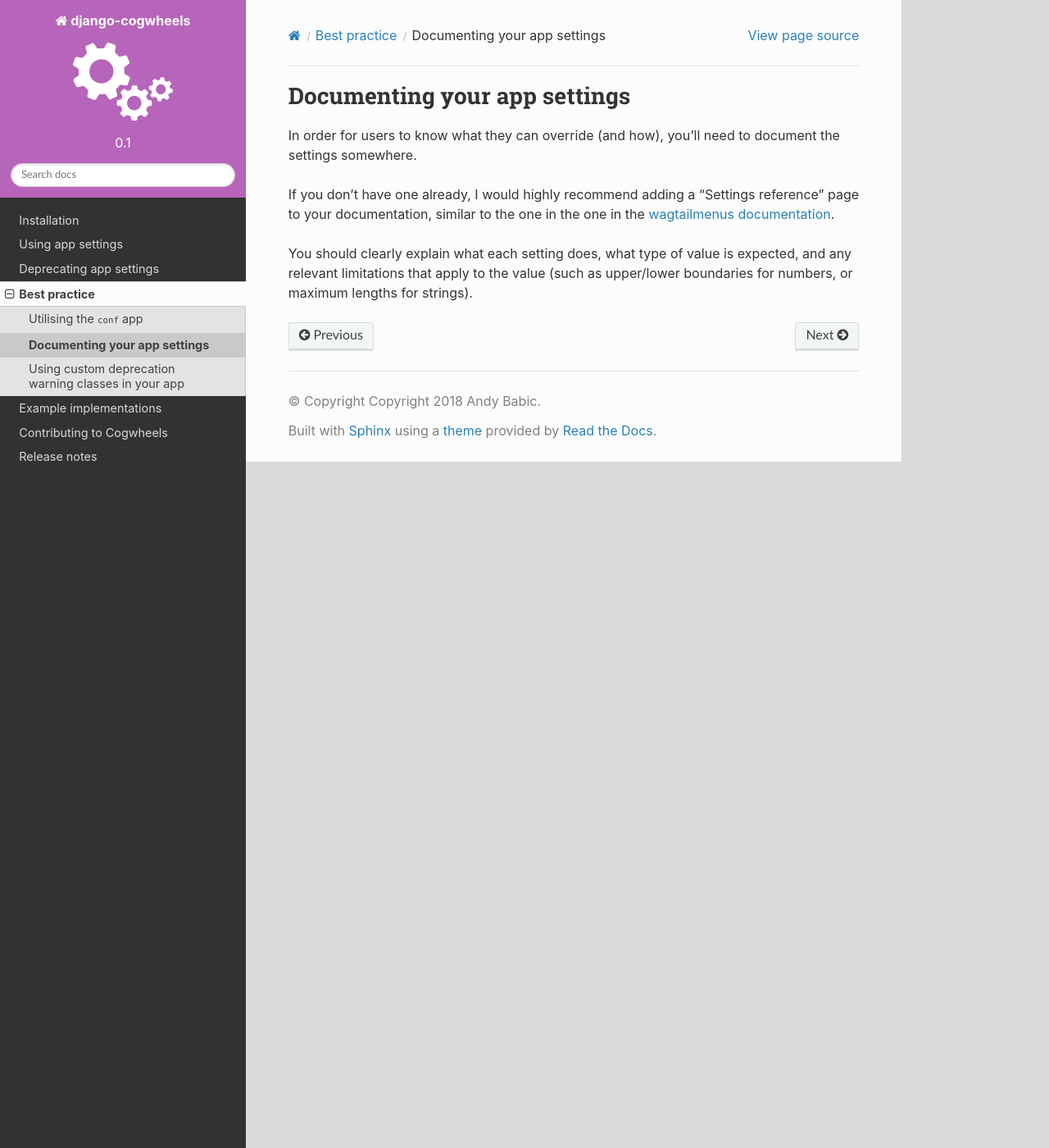
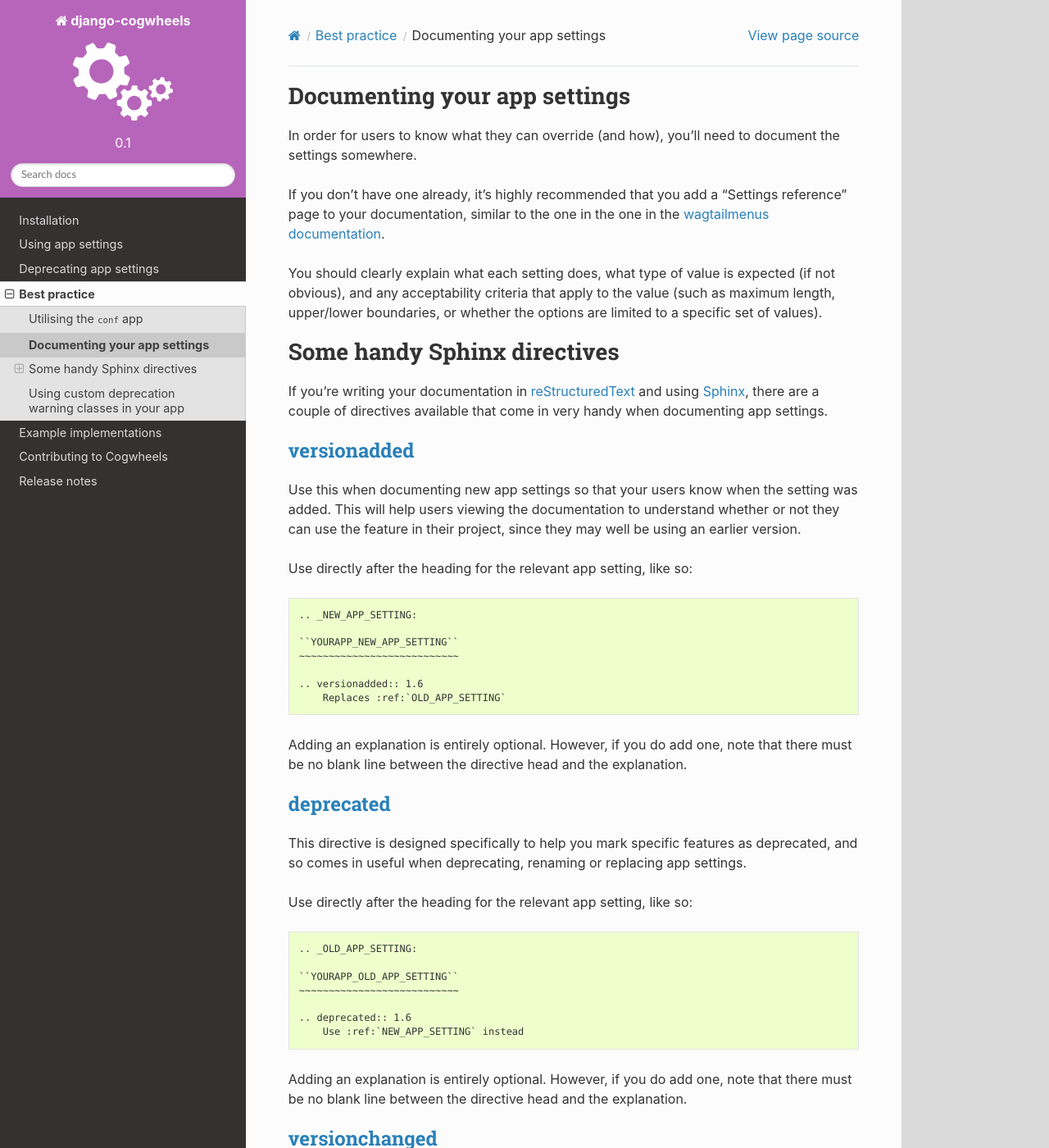
Before and after one commit to ababic/django-cogwheels, a Sphinx documentation site: the page built from docs/source/best-practice/documenting-your-app-settings.rst, in a window 1280 px wide and 1400 px high. Shown: the whole window at 82% size. Built offline with Sphinx 7.4.7 and the Read the Docs theme 2.0.0, drawn with Linux system fonts in a browser that asks for light colours; some of the changed text lies outside the part shown.

Commit message:
Add 'handy sphinx directives' section to app setting documentation guide

```diff
--- a/docs/source/best-practice/documenting-your-app-settings.rst
+++ b/docs/source/best-practice/documenting-your-app-settings.rst
@@ -3,7 +3,73 @@ Documenting your app settings
 
 In order for users to know what they can override (and how), you'll need to document the settings somewhere.
 
-If you don't have one already, I would highly recommend adding a "Settings reference" page to your documentation, similar to the one in the one in the `wagtailmenus documentation
+If you don't have one already, it's highly recommended that you add a "Settings reference" page to your documentation, similar to the one in the one in the `wagtailmenus documentation
 <https://wagtailmenus.readthedocs.io/en/latest/settings_reference.html>`_.
 
-You should clearly explain what each setting does, what type of value is expected, and any relevant limitations that apply to the value (such as upper/lower boundaries for numbers, or maximum lengths for strings).
+You should clearly explain what each setting does, what type of value is expected (if not obvious), and any acceptability criteria that apply to the value (such as maximum length, upper/lower boundaries, or whether the options are limited to a specific set of values).
+
+
+Some handy Sphinx directives
+============================
+
+If you're writing your documentation in `reStructuredText <http://docutils.sourceforge.net/rst.html>`_ and using `Sphinx <http://www.sphinx-doc.org/en/master/>`_, there are a couple of directives available that come in very handy when documenting app settings.
+
+
+.. _versionadded-directive:
+
+`versionadded <http://www.sphinx-doc.org/en/master/usage/restructuredtext/directives.html#directive-versionadded>`_
+-------------------------------------------------------------------------------------------------------------------
+
+Use this when documenting new app settings so that your users know when the setting was added. This will help users viewing the documentation to understand whether or not they can use the feature in their project, since they may well be using an earlier version.
+
+Use directly after the heading for the relevant app setting, like so::
+
+    .. _NEW_APP_SETTING:
+
+    ``YOURAPP_NEW_APP_SETTING``
+    ~~~~~~~~~~~~~~~~~~~~~~~~~~~
+
+    .. versionadded:: 1.6
+        Replaces :ref:`OLD_APP_SETTING`
+
+Adding an explanation is entirely optional. However, if you do add one, note that there must be no blank line between the directive head and the explanation.
+
+
+.. _deprecated-directive:
+
+`deprecated <http://www.sphinx-doc.org/en/master/usage/restructuredtext/directives.html#directive-deprecated>`_
+---------------------------------------------------------------------------------------------------------------
+
+This directive is designed specifically to help you mark specific features as deprecated, and so comes in useful when deprecating, renaming or replacing app settings.
+
+Use directly after the heading for the relevant app setting, like so::
+
+    .. _OLD_APP_SETTING:
+
+    ``YOURAPP_OLD_APP_SETTING``
+    ~~~~~~~~~~~~~~~~~~~~~~~~~~~
+
+    .. deprecated:: 1.6
+        Use :ref:`NEW_APP_SETTING` instead
+
+Adding an explanation is entirely optional. However, if you do add one, note that there must be no blank line between the directive head and the explanation.
+
+
+.. _versionchanged-directive:
+
+`versionchanged <http://www.sphinx-doc.org/en/master/usage/restructuredtext/directives.html#directive-versionchanged>`_
+-----------------------------------------------------------------------------------------------------------------------
+
+If you make changes to the way an app setting works (e.g. a change to the type or range of accepted values, or to the side effects), then use this directive to explain when it changed and how. This will help users viewing the documentation to understand whether or not they can use the feature in a particular way in their project, since they may well be using an earlier version.
+
+Use directly after the heading for the relevant app setting, like so::
+
+    .. _SOME_APP_SETTING:
+
+    ``YOURAPP_SOME_APP_SETTING``
+    ~~~~~~~~~~~~~~~~~~~~~~~~~~~
+
+    .. versionchanged:: 1.6
+        The value must be a list (tuples are no longer supported)
+
+Unlike the other directives mentioned above, the explanation is required for ``versionchanged``. Note that there must be no blank line between the directive head and the explanation.
```
